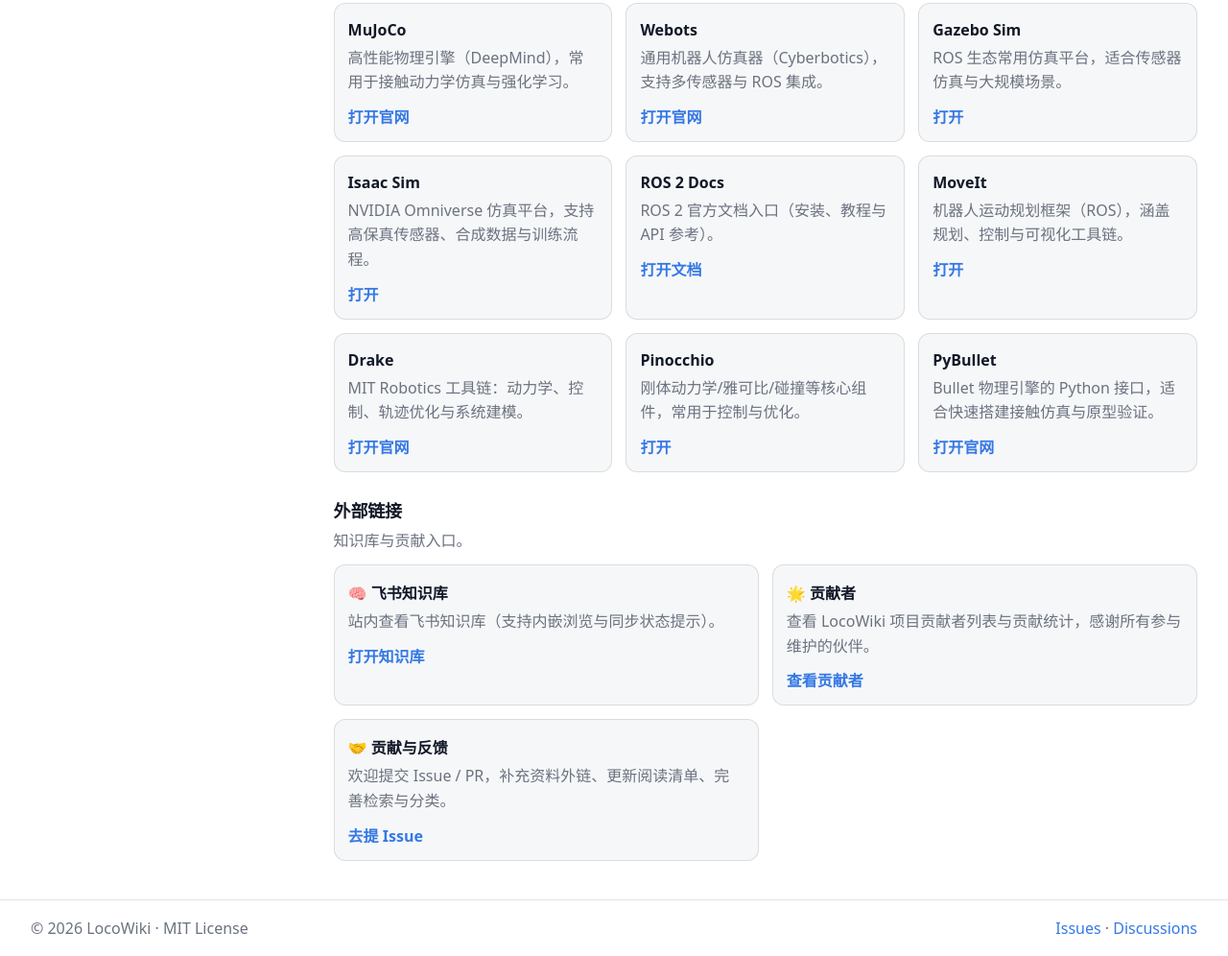
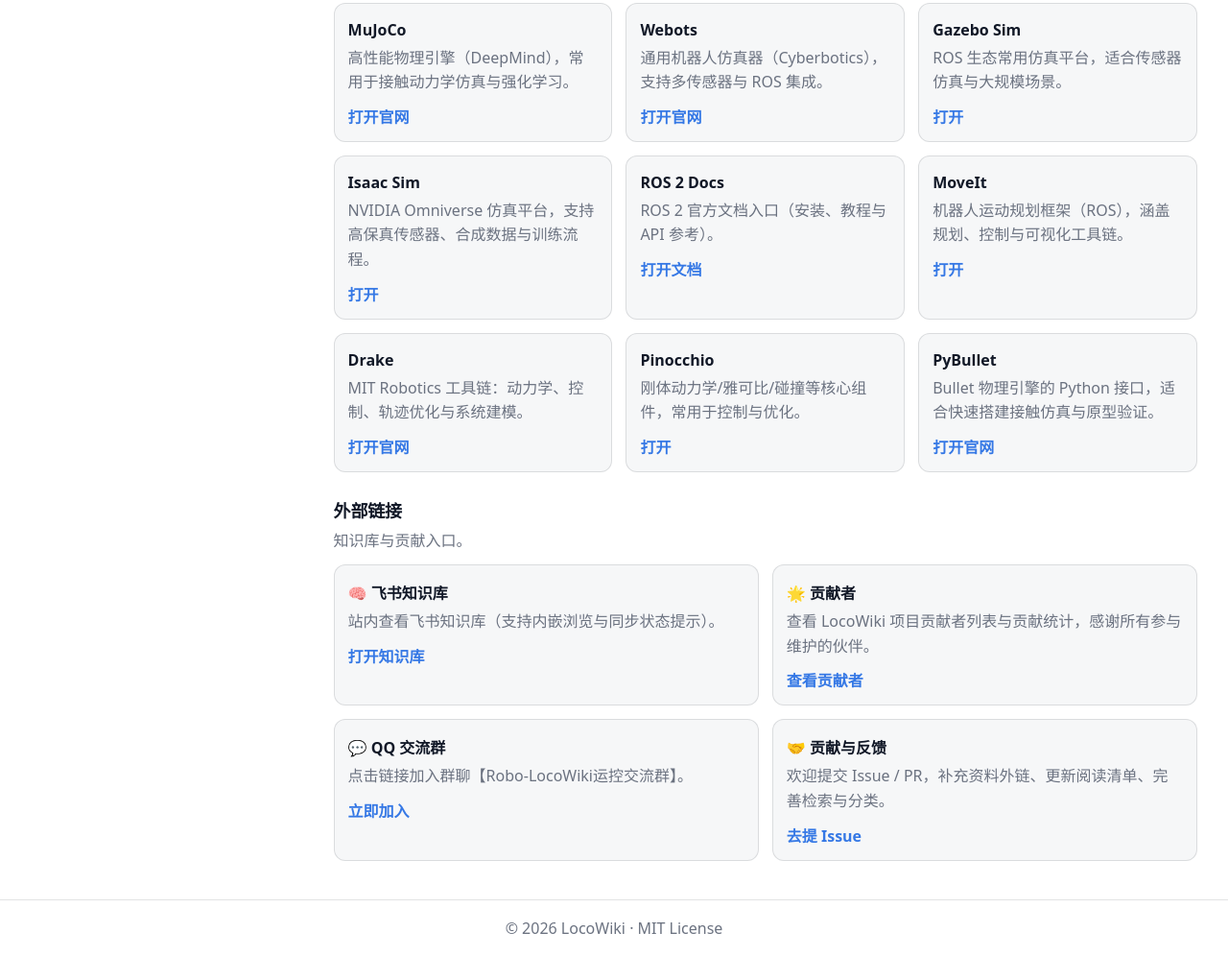
Before and after one commit to LocoWiki/LocoWiki.github.io, a plain HTML site: page index.html in a window 1280 px wide. Shown: the part 1320-2316 px from the top of the page at 96% size. Drawn offline with Linux system fonts and the light colour scheme.

Commit message:
[add]添加QQ加群渠道，修正assets/js/site.js 的页脚渲染

```diff
--- a/assets/css/main.css
+++ b/assets/css/main.css
@@ -522,10 +522,7 @@ body[data-layout="landing"] .toc {
   margin: 0 auto;
   padding: 18px var(--container-pad);
   color: var(--muted);
-  display: flex;
-  justify-content: space-between;
-  gap: 12px;
-  flex-wrap: wrap;
+  text-align: center;
 }
 
 .kdb {
--- a/assets/js/site.js
+++ b/assets/js/site.js
@@ -129,14 +129,10 @@
     footer.className = "footer";
 
     const year = new Date().getFullYear();
+
     footer.innerHTML = `
       <div class="footer-inner">
         <div>© ${year} ${escapeHtml(config?.site?.title || "LocoWiki")} · MIT License</div>
-        <div>
-          <a href="${escapeAttr(config?.links?.issues || "#")}" target="_blank" rel="noopener noreferrer">Issues</a>
-          ·
-          <a href="${escapeAttr(config?.links?.discussions || "#")}" target="_blank" rel="noopener noreferrer">Discussions</a>
-        </div>
       </div>
     `;
   }
--- a/assets/site-config.json
+++ b/assets/site-config.json
@@ -42,6 +42,8 @@
     "repo": "https://github.com/LocoWiki/LocoWiki",
     "issues": "https://github.com/LocoWiki/LocoWiki/issues",
     "discussions": "https://github.com/LocoWiki/LocoWiki/discussions",
+    "qqGroup": "https://qm.qq.com/q/5uVf2sWJvq",
+    "qqGroupName": "Robo-LocoWiki运控交流群",
     "feishu": "https://wcn9j5638vrr.feishu.cn/wiki/space/7570988375279517715?ccm_open_type=lark_wiki_spaceLink&open_tab_from=wiki_home"
   },
   "integrations": {
--- a/index.html
+++ b/index.html
@@ -124,6 +124,11 @@
             <a href="contributors.html">查看贡献者</a>
           </div>
           <div class="card">
+            <h3>💬 QQ 交流群</h3>
+            <p>点击链接加入群聊【Robo-LocoWiki运控交流群】。</p>
+            <a href="https://qm.qq.com/q/5uVf2sWJvq" target="_blank" rel="noopener noreferrer">立即加入</a>
+          </div>
+          <div class="card">
             <h3>🤝 贡献与反馈</h3>
             <p>欢迎提交 Issue / PR，补充资料外链、更新阅读清单、完善检索与分类。</p>
             <a href="https://github.com/LocoWiki/LocoWiki/issues" target="_blank" rel="noopener noreferrer"
```
